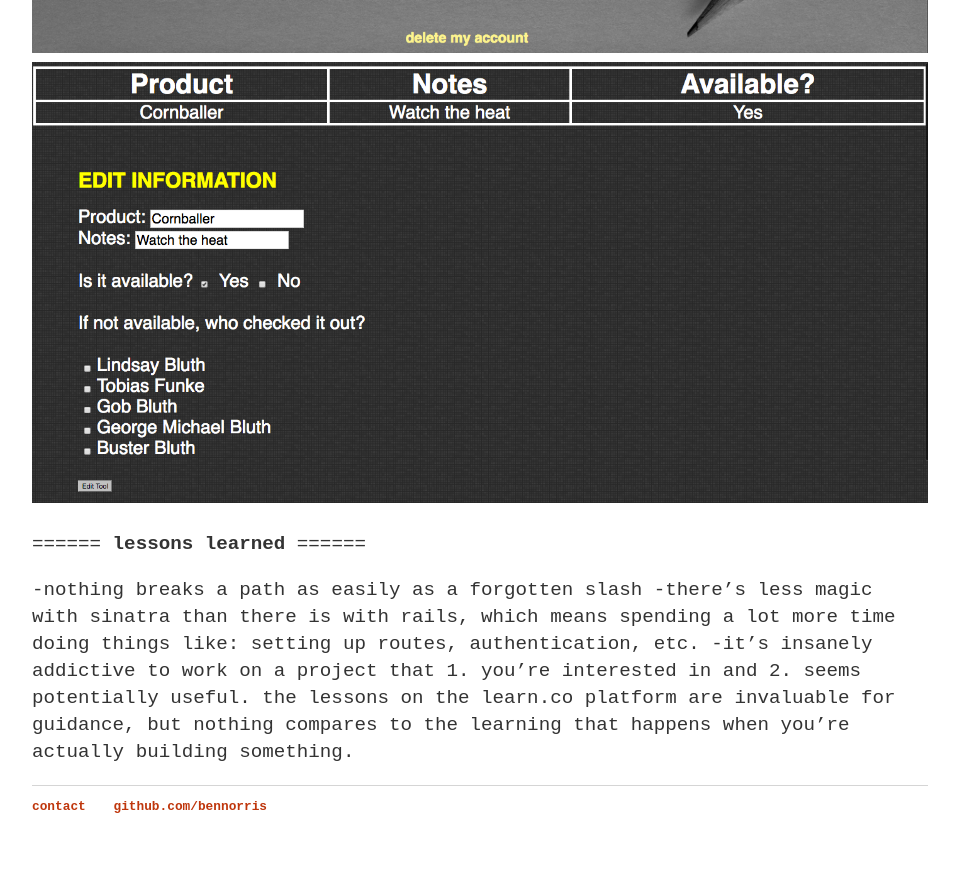
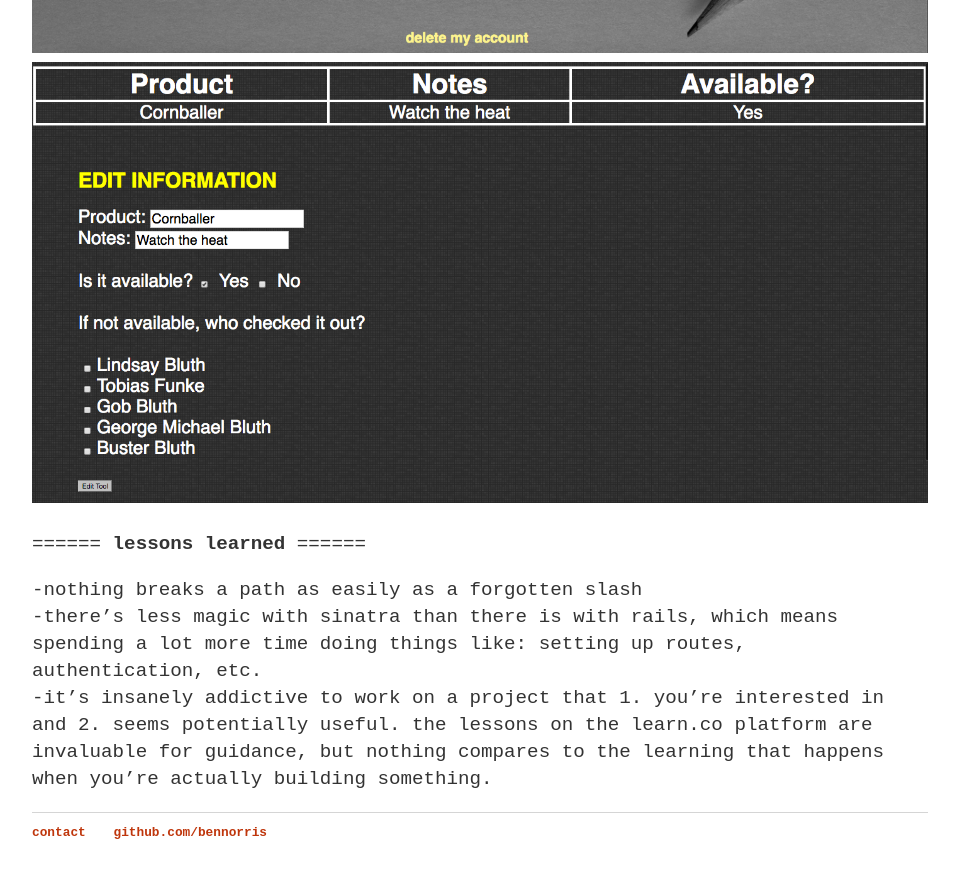
Before and after one commit to bennorris/blog, a Jekyll site: the page built from _posts/2016-09-26-sinatra.md, in a window 1280 px wide and 900 px high, scrolled down 3674 px. Shown: the top 878 px of the window, without its empty margins (160-1119 px from the left). Built offline with Jekyll 4.4.1, drawn with Linux system fonts in a browser that asks for light colours.

```diff
--- a/_posts/2016-09-26-sinatra.md
+++ b/_posts/2016-09-26-sinatra.md
@@ -45,6 +45,6 @@ company dashboard views
 **lessons learned**
 ======
 
--nothing breaks a path as easily as a forgotten slash
--there's less magic with sinatra than there is with rails, which means spending a lot more time doing things like: setting up routes, authentication, etc.
+-nothing breaks a path as easily as a forgotten slash\\
+-there's less magic with sinatra than there is with rails, which means spending a lot more time doing things like: setting up routes, authentication, etc.\\
 -it's insanely addictive to work on a project that 1. you're interested in and 2. seems potentially useful. the lessons on the learn.co platform are invaluable for guidance, but nothing compares to the learning that happens when you're actually building something.
```
